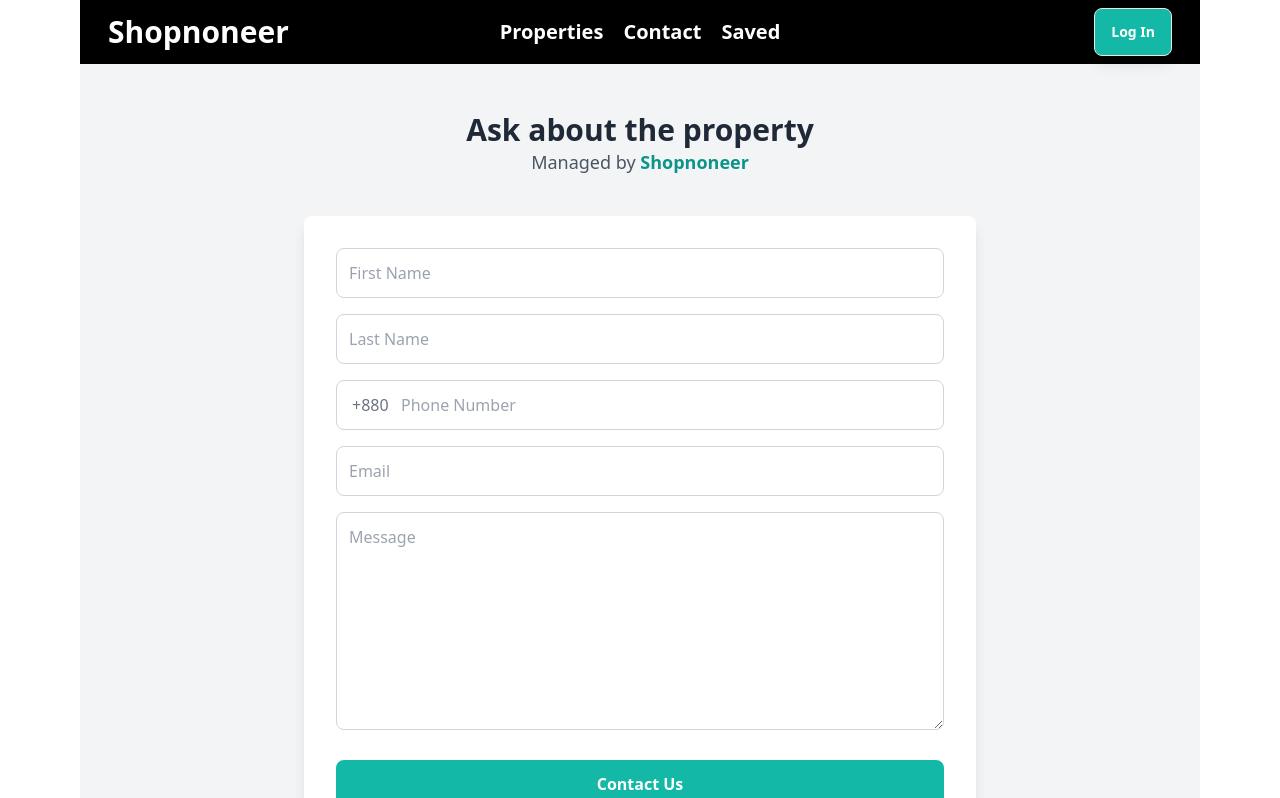
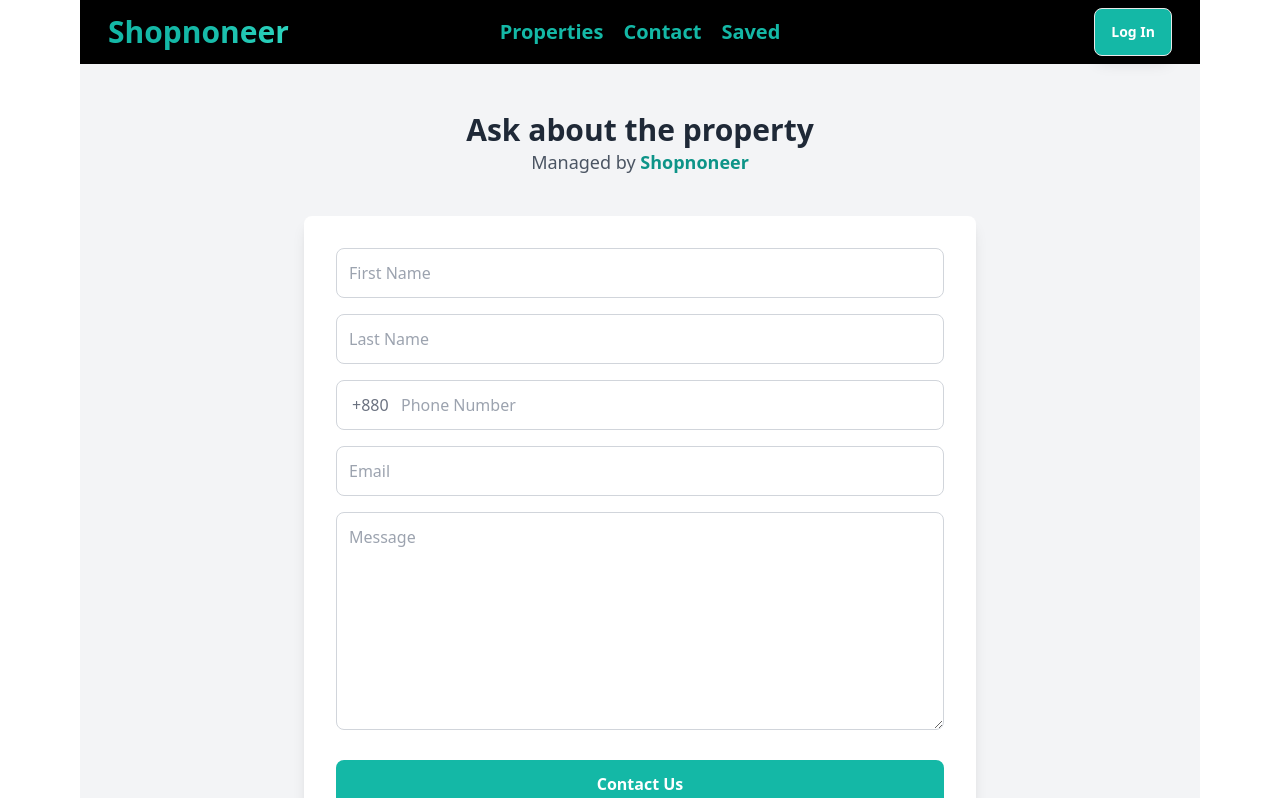
Before and after one commit to Eshrak20/Shopnoneer-React-Client, a React (Vite) app: page /contact in a window 1280 px wide. Shown: the top 798 px of the page. Built offline with nearby package versions, Linux system fonts and the light colour scheme.

Commit message:
update the navbar green

```diff
--- a/src/Pages/Home/Banner/Banner.jsx
+++ b/src/Pages/Home/Banner/Banner.jsx
@@ -44,7 +44,7 @@ const Banner = () => {
       >
         <div className="hero min-h-screen ">
           <div className="hero-overlay bg-opacity-60"></div>
-          <div className="mt-[-350px] lg:mt-0 hero-content text-neutral-content text-center">
+          <div className="mt-[-220px] lg:mt-0 hero-content text-neutral-content text-center">
             <div className="mx-auto px-4">
               <div className="relative z-10 text-center text-white">
                 <h1 className="text-3xl sm:text-5xl font-bold mb-2">
--- a/src/Pages/Home/HomeCard/HomeCard.jsx
+++ b/src/Pages/Home/HomeCard/HomeCard.jsx
@@ -97,11 +97,17 @@ const HomeCard = forwardRef((props, ref) => {
                     </div>
                     <div className="flex justify-end items-center -mr-3 ">
                       <button
-                      onClick={() => window.open(`tel:${data.phone}`, "_self")}
-                      className=" px-4  py-2 rounded-md bg-teal-500 text-white text-xs lg:text-base hover:bg-teal-600 transition duration-300 shadow-lg mr-1 "
+                        onClick={() =>
+                          window.open(
+                            `tel:${data.phone || "+1234567890"}`,
+                            "_self"
+                          )
+                        }
+                        className="px-4 py-2 rounded-md bg-teal-500 text-white text-xs lg:text-base hover:bg-teal-600 transition duration-300 shadow-lg mr-1"
                       >
                         Call
                       </button>
+
                       <button
                         onClick={() =>
                           window.open(`mailto:${data.email}`, "_self")
@@ -112,7 +118,6 @@ const HomeCard = forwardRef((props, ref) => {
                       </button>
                     </div>
                   </h2>
-
                 </div>
               </div>
             ))}
--- a/src/Pages/Shared/Navbar/Navbar.css
+++ b/src/Pages/Shared/Navbar/Navbar.css
@@ -16,7 +16,7 @@
     bottom: -2px;
     width: 0;
     height: 2px;
-    background-color: #ffffff; /* Underline color matching hover text color */
+    background-color: #53d2a6; /* Underline color matching hover text color */
     transition: width 0.3s ease;
   }
 
--- a/src/Pages/Shared/Navbar/Navbar.jsx
+++ b/src/Pages/Shared/Navbar/Navbar.jsx
@@ -25,7 +25,9 @@ const Navbar = ({ visible }) => {
       <li>
         <Link
           to="/detail"
-          className={`nav-item  lg:text-xl text-${isFixed ? "black" : "white"}`}
+          className={`nav-item  lg:text-xl text-${
+            isFixed ? "black" : "teal-500"
+          }`}
         >
           Properties
         </Link>
@@ -34,7 +36,9 @@ const Navbar = ({ visible }) => {
       <li>
         <Link
           to="/contact"
-          className={`nav-item  lg:text-xl text-${isFixed ? "black" : "white"}`}
+          className={`nav-item  lg:text-xl text-${
+            isFixed ? "black" : "teal-500"
+          }`}
         >
           Contact
         </Link>
@@ -43,7 +47,9 @@ const Navbar = ({ visible }) => {
       <li>
         <Link
           to="/favouritePage"
-          className={`nav-item  lg:text-xl text-${isFixed ? "black" : "white"}`}
+          className={`nav-item  lg:text-xl text-${
+            isFixed ? "black" : "teal-500"
+          }`}
         >
           Saved
         </Link>
@@ -62,9 +68,11 @@ const Navbar = ({ visible }) => {
           } z-10 max-auto px-7`}
         >
           <div className="navbar-start">
-            <div className={`font-bold text-3xl dropdown  lg:hidden text-${
+            <div
+              className={`font-bold text-3xl dropdown  lg:hidden text-${
                 isFixed ? "black" : "white"
-              }`}  >
+              }`}
+            >
               <button tabIndex={0} className="mr-5">
                 <svg
                   xmlns="http://www.w3.org/2000/svg"
@@ -85,15 +93,17 @@ const Navbar = ({ visible }) => {
                 tabIndex={0}
                 className="font-semibold menu menu-sm dropdown-content mt-3 w-52  shadow"
               >
-                <div className={`bg-${
-                isFixed ? "white" : "black"
-              }`} >{navOptions}</div>
+                <div className={`bg-${isFixed ? "white" : "black"}`}>
+                  {navOptions}
+                </div>
               </ul>
             </div>
             <Link
               to="/"
-              className={`font-bold text-3xl text-${
-                isFixed ? "black" : "white"
+              className={`font-bold text-3xl bg-clip-text text-transparent bg-gradient-to-r ${
+                isFixed
+                  ? "from-gray-100 via-gray-100 to-gray-200"
+                  : "from-teal-500 via-teal-500 to-teal-400"
               }`}
             >
               Shopnoneer
```
Lines whose indentation alone changed are shown as unchanged.
